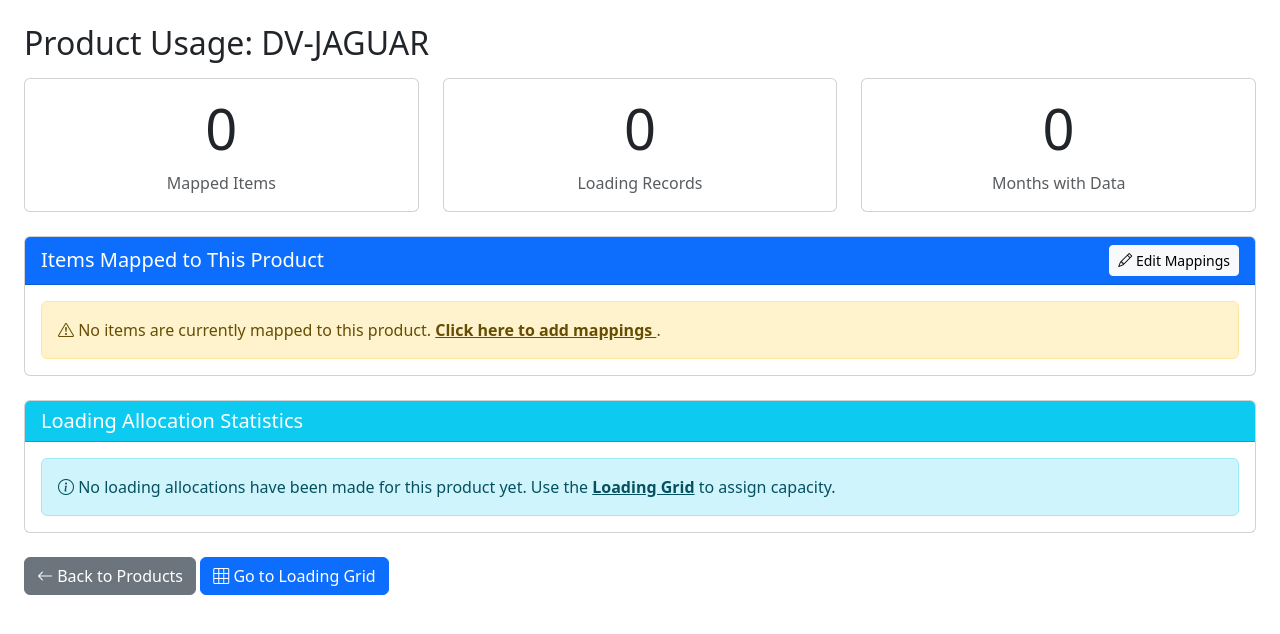
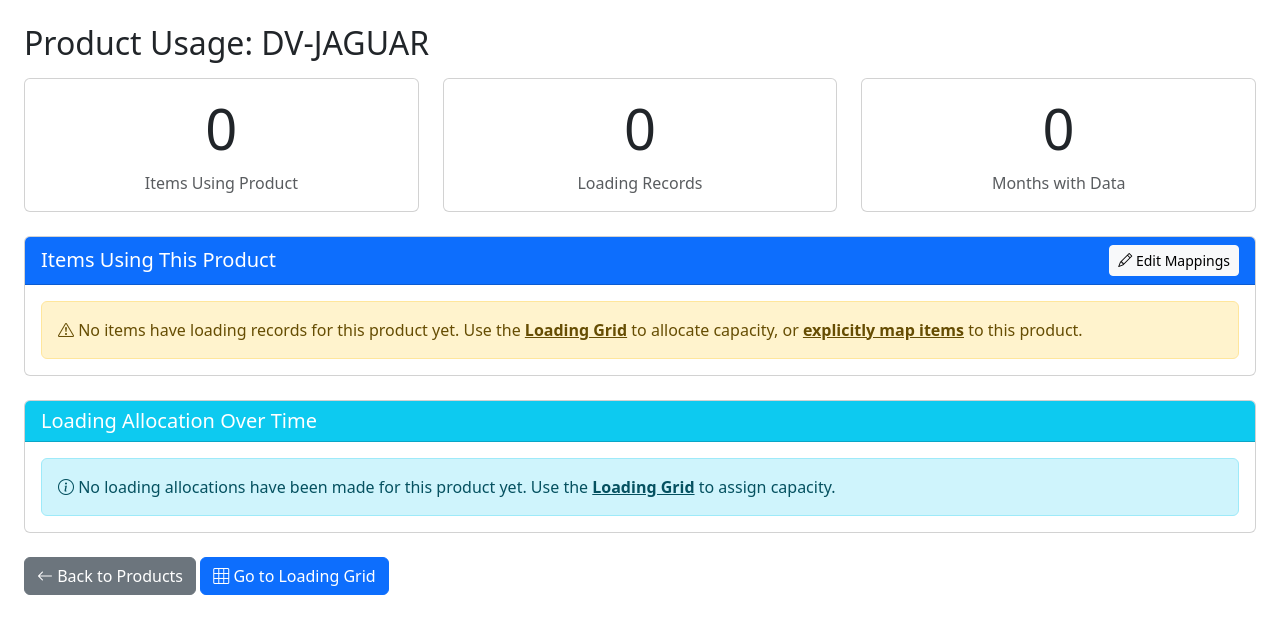
Before and after one commit to johnnyfive-is-alive/Fluid, a Flask app: page /products/mappings/1 in a window 1280 px wide. Shown: the part 56-690 px from the top of the page. Run offline with Flask 3, Linux system fonts and the light colour scheme; data comes from the database, SQL or seed files in the repository; data that the repository does not hold is empty.

Commit message:
Greg-commit 2025-10-16-15:52:52.83-_

```diff
--- a/src/blueprints/products.py
+++ b/src/blueprints/products.py
@@ -204,8 +204,8 @@ def delete_product(id):
 @bp.get('/mappings/<int:id>')
 def view_mappings(id):
     """
-    View which items are mapped to this product.
-    Shows the item-product relationships.
+    View which items are using this product (either through explicit mappings or loading records).
+    Shows the item-product relationships and detailed loading statistics.
     """
     db = get_db()
 
@@ -215,25 +215,57 @@ def view_mappings(id):
         flash('Product not found.', 'danger')
         return redirect(url_for('products.list_products'))
 
-    # Get mapped items
-    mapped_items = db.get_items_for_product(id)
+    # Get items that have loading records for this product (actual usage)
+    items_with_loading_query = '''
+        SELECT DISTINCT
+            i.id,
+            i.itemname,
+            it.typename,
+            COUNT(DISTINCT il.id) as loading_count
+        FROM items i
+        JOIN itemtypes it ON i.fkitemtype = it.id
+        JOIN itemloading il ON i.id = il.fkitem
+        WHERE il.fkproduct = ? OR (il.fkproduct IS NULL AND ? IS NULL)
+        GROUP BY i.id, i.itemname, it.typename
+        ORDER BY i.itemname
+    '''
+    # Handle UNALLOCATED (NULL) vs explicit product IDs
+    product_id_param = id if product['itemname'] != 'UNALLOCATED' else None
+    mapped_items = db._execute(items_with_loading_query, (product_id_param, product_id_param)).fetchall()
 
-    # Get loading statistics
+    # Get loading statistics with monthly breakdown
     loading_query = '''
         SELECT
             COUNT(*) as total_records,
             SUM(percent) as total_percent,
             COUNT(DISTINCT monthyear) as month_count
         FROM itemloading
-        WHERE fkproduct = ?
+        WHERE fkproduct = ? OR (fkproduct IS NULL AND ? IS NULL)
     '''
-    loading_stats = db._execute(loading_query, (id,)).fetchone()
+    loading_stats = db._execute(loading_query, (product_id_param, product_id_param)).fetchone()
+
+    # Get detailed loading records for chart and table
+    loading_details_query = '''
+        SELECT
+            il.monthyear,
+            i.itemname,
+            il.percent
+        FROM itemloading il
+        JOIN items i ON il.fkitem = i.id
+        WHERE il.fkproduct = ? OR (il.fkproduct IS NULL AND ? IS NULL)
+        ORDER BY il.monthyear, i.itemname
+    '''
+    loading_details_rows = db._execute(loading_details_query, (product_id_param, product_id_param)).fetchall()
+
+    # Convert Row objects to dictionaries for JSON serialization
+    loading_details = [dict(row) for row in loading_details_rows]
 
     return render_template(
         'products_mappings.html',
         product=product,
         mapped_items=mapped_items,
-        loading_stats=loading_stats
+        loading_stats=loading_stats,
+        loading_details=loading_details
     )
 
 
--- a/src/templates/products_mappings.html
+++ b/src/templates/products_mappings.html
@@ -8,7 +8,7 @@
         <div class="card text-center">
             <div class="card-body">
                 <h3 class="display-4">{{ mapped_items|length }}</h3>
-                <p class="text-muted mb-0">Mapped Items</p>
+                <p class="text-muted mb-0">Items Using Product</p>
             </div>
         </div>
     </div>
@@ -33,7 +33,7 @@
 <!-- Mapped Items Table -->
 <div class="card mb-4">
     <div class="card-header bg-primary text-white d-flex justify-content-between align-items-center">
-        <h5 class="mb-0">Items Mapped to This Product</h5>
+        <h5 class="mb-0">Items Using This Product</h5>
         <a href="{{ url_for('products.map_form', product_id=product['id']) }}" class="btn btn-light btn-sm">
             <i class="bi bi-pencil"></i> Edit Mappings
         </a>
@@ -46,6 +46,8 @@
                     <tr>
                         <th>ID</th>
                         <th>Item Name</th>
+                        <th>Type</th>
+                        <th>Loading Records</th>
                         <th>Actions</th>
                     </tr>
                 </thead>
@@ -54,6 +56,8 @@
                     <tr>
                         <td>{{ item['id'] }}</td>
                         <td><strong>{{ item['itemname'] }}</strong></td>
+                        <td><span class="badge bg-info">{{ item['typename'] }}</span></td>
+                        <td><span class="badge bg-success">{{ item['loading_count'] }}</span></td>
                         <td>
                             <a href="{{ url_for('items.edit_form', id=item['id']) }}" class="btn btn-sm btn-outline-primary">
                                 View Item
@@ -67,38 +71,66 @@
         {% else %}
         <div class="alert alert-warning mb-0">
             <i class="bi bi-exclamation-triangle"></i>
-            No items are currently mapped to this product.
-            <a href="{{ url_for('products.map_form', product_id=product['id']) }}" class="alert-link">
-                Click here to add mappings
-            </a>.
+            No items have loading records for this product yet.
+            Use the <a href="{{ url_for('loading.grid_selector') }}" class="alert-link">Loading Grid</a>
+            to allocate capacity, or <a href="{{ url_for('products.map_form', product_id=product['id']) }}" class="alert-link">
+            explicitly map items</a> to this product.
         </div>
         {% endif %}
     </div>
 </div>
 
-<!-- Loading Statistics -->
+<!-- Loading Statistics with Chart -->
 <div class="card">
     <div class="card-header bg-info text-white">
-        <h5 class="mb-0">Loading Allocation Statistics</h5>
+        <h5 class="mb-0">Loading Allocation Over Time</h5>
     </div>
     <div class="card-body">
         {% if loading_stats['total_records'] > 0 %}
-        <div class="row">
-            <div class="col-md-6">
+
+        <!-- Summary Stats -->
+        <div class="row mb-4">
+            <div class="col-md-4">
                 <h6>Total Records:</h6>
-                <p class="lead">{{ loading_stats['total_records'] }} loading entries</p>
+                <p class="lead mb-0">{{ loading_stats['total_records'] }} loading entries</p>
             </div>
-            <div class="col-md-6">
+            <div class="col-md-4">
                 <h6>Cumulative Allocation:</h6>
-                <p class="lead">{{ '%.1f' % loading_stats['total_percent'] }}% total across all records</p>
+                <p class="lead mb-0">{{ '%.1f' % loading_stats['total_percent'] }}%</p>
+            </div>
+            <div class="col-md-4">
+                <h6>Months with Data:</h6>
+                <p class="lead mb-0">{{ loading_stats['month_count'] }} month(s)</p>
             </div>
         </div>
-        <hr>
-        <p class="mb-0">
-            <i class="bi bi-calendar-range"></i>
-            This product has loading data spanning <strong>{{ loading_stats['month_count'] }}</strong>
-            different month(s).
-        </p>
+
+        <!-- Chart Canvas -->
+        <div class="mb-3">
+            <canvas id="loadingChart" style="max-height: 400px;"></canvas>
+        </div>
+
+        <!-- Detailed Table -->
+        <div class="table-responsive">
+            <table class="table table-sm table-striped">
+                <thead class="table-dark">
+                    <tr>
+                        <th>Month</th>
+                        <th>Item</th>
+                        <th class="text-end">Allocation %</th>
+                    </tr>
+                </thead>
+                <tbody>
+                    {% for record in loading_details %}
+                    <tr>
+                        <td><strong>{{ record['monthyear'] }}</strong></td>
+                        <td>{{ record['itemname'] }}</td>
+                        <td class="text-end">{{ '%.1f' % record['percent'] }}%</td>
+                    </tr>
+                    {% endfor %}
+                </tbody>
+            </table>
+        </div>
+
         {% else %}
         <div class="alert alert-info mb-0">
             <i class="bi bi-info-circle"></i>
@@ -119,4 +151,103 @@
         <i class="bi bi-grid-3x3"></i> Go to Loading Grid
     </a>
 </div>
+
+{% if loading_stats['total_records'] > 0 %}
+<script src="https://cdn.jsdelivr.net/npm/chart.js@4.4.0/dist/chart.umd.min.js"></script>
+<script>
+document.addEventListener('DOMContentLoaded', function() {
+    // Prepare chart data from loading details
+    const loadingDetails = {{ loading_details|tojson }};
+
+    // Group by month and aggregate by item
+    const monthlyData = {};
+    const items = new Set();
+
+    loadingDetails.forEach(record => {
+        if (!monthlyData[record.monthyear]) {
+            monthlyData[record.monthyear] = {};
+        }
+        monthlyData[record.monthyear][record.itemname] = record.percent;
+        items.add(record.itemname);
+    });
+
+    const months = Object.keys(monthlyData).sort();
+    const itemArray = Array.from(items).sort();
+
+    // Create datasets for each item
+    const colors = [
+        'rgba(54, 162, 235, 0.8)',
+        'rgba(255, 99, 132, 0.8)',
+        'rgba(75, 192, 192, 0.8)',
+        'rgba(255, 206, 86, 0.8)',
+        'rgba(153, 102, 255, 0.8)',
+        'rgba(255, 159, 64, 0.8)'
+    ];
+
+    const datasets = itemArray.map((item, idx) => {
+        return {
+            label: item,
+            data: months.map(month => monthlyData[month][item] || 0),
+            backgroundColor: colors[idx % colors.length],
+            borderColor: colors[idx % colors.length].replace('0.8', '1'),
+            borderWidth: 2
+        };
+    });
+
+    // Create the chart
+    const ctx = document.getElementById('loadingChart').getContext('2d');
+    new Chart(ctx, {
+        type: 'bar',
+        data: {
+            labels: months,
+            datasets: datasets
+        },
+        options: {
+            responsive: true,
+            maintainAspectRatio: true,
+            plugins: {
+                title: {
+                    display: true,
+                    text: 'Loading Allocation by Item and Month (%)',
+                    font: { size: 16 }
+                },
+                legend: {
+                    display: true,
+                    position: 'top'
+                },
+                tooltip: {
+                    callbacks: {
+                        label: function(context) {
+                            return context.dataset.label + ': ' + context.parsed.y.toFixed(1) + '%';
+                        }
+                    }
+                }
+            },
+            scales: {
+                x: {
+                    stacked: false,
+                    title: {
+                        display: true,
+                        text: 'Month'
+                    }
+                },
+                y: {
+                    stacked: false,
+                    beginAtZero: true,
+                    title: {
+                        display: true,
+                        text: 'Allocation %'
+                    },
+                    ticks: {
+                        callback: function(value) {
+                            return value + '%';
+                        }
+                    }
+                }
+            }
+        }
+    });
+});
+</script>
+{% endif %}
 {% endblock %}
```
